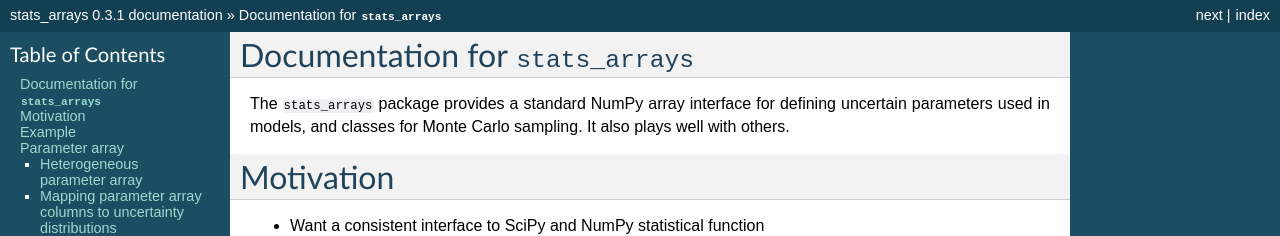
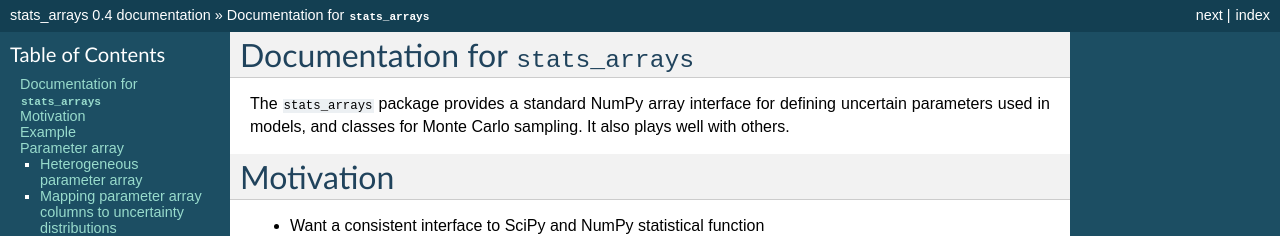
Before and after one commit to brightway-lca/stats_arrays, a Sphinx documentation site: the page built from docs/index.rst, in a window 1280 px wide and 900 px high. Shown: the top 236 px of the window. Built offline with Sphinx 7.4.7, drawn with Linux system fonts in a browser that asks for light colours; formulas are drawn with MathJax 3; some of the changed text lies outside the part shown.

Commit message:
Marking as 0.4

```diff
--- a/docs/conf.py
+++ b/docs/conf.py
@@ -18,9 +18,9 @@
 # built documents.
 #
 # The short X.Y version.
-version = '0.3'
+version = '0.4'
 # The full version, including alpha/beta/rc tags.
-release = '0.3.1'
+release = '0.4'
 
 import sys
 from os.path import abspath, dirname
--- a/setup.py
+++ b/setup.py
@@ -2,7 +2,7 @@ from setuptools import setup
 
 setup(
     name=u'stats_arrays',
-    version=u'0.3.2',
+    version=u'0.4',
     author=u'Chris Mutel',
     author_email=u'cmutel@gmail.com',
     url=u'https://bitbucket.org/cmutel/stats_arrays',
--- a/stats_arrays/__init__.py
+++ b/stats_arrays/__init__.py
@@ -1,6 +1,6 @@
 # TODO: Write Monte Carlo tests
 
-__version__ = (0, 3, 2)
+__version__ = (0, 4)
 
 from .distributions import *
 from .uncertainty_choices import uncertainty_choices
```
